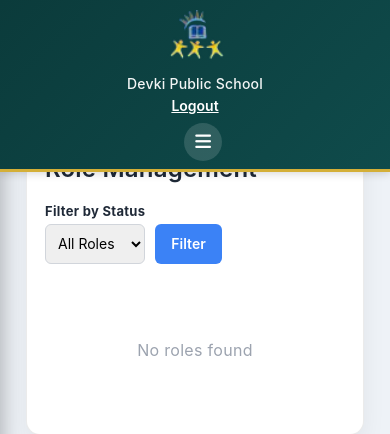
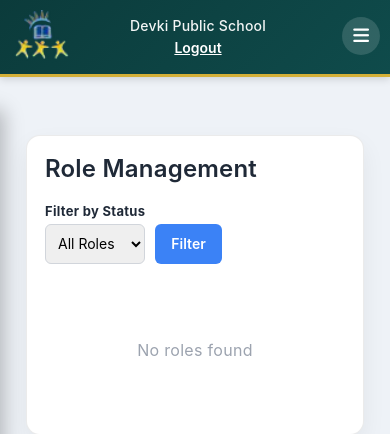
Before and after one commit to SidharthChoudhary/SchoolLedger, a Django app: page /accounts/roles/ in a window 390 px wide. Shown: the top 434 px of the page. Run offline with Django 5.2, Linux system fonts and the light colour scheme; a user stored in the database is signed in; data comes from the database, SQL or seed files in the repository.

Commit message:
Fix for mobile support 3

```diff
--- a/website/static/website/base.css
+++ b/website/static/website/base.css
@@ -452,12 +452,23 @@ table tr:hover {
 
   .topbar-inner{
     padding: 6px 10px 8px;
-    gap: 8px;
+    gap: 6px;
+    flex-wrap: nowrap;           /* keep items in one row */
   }
 
   .school-subtitle{
     font-size: 14px;
   }
+
+   /* Let the center block take remaining space so left logo and hamburger stay on same line */
+   .topbar-center{
+     flex: 1 1 auto;
+   }
+
+   .topbar-side-left,
+   .topbar-side-right{
+     flex: 0 0 auto;
+   }
 
   /* Hide the right logo but keep the hamburger visible */
   .topbar-logo-right{
```
